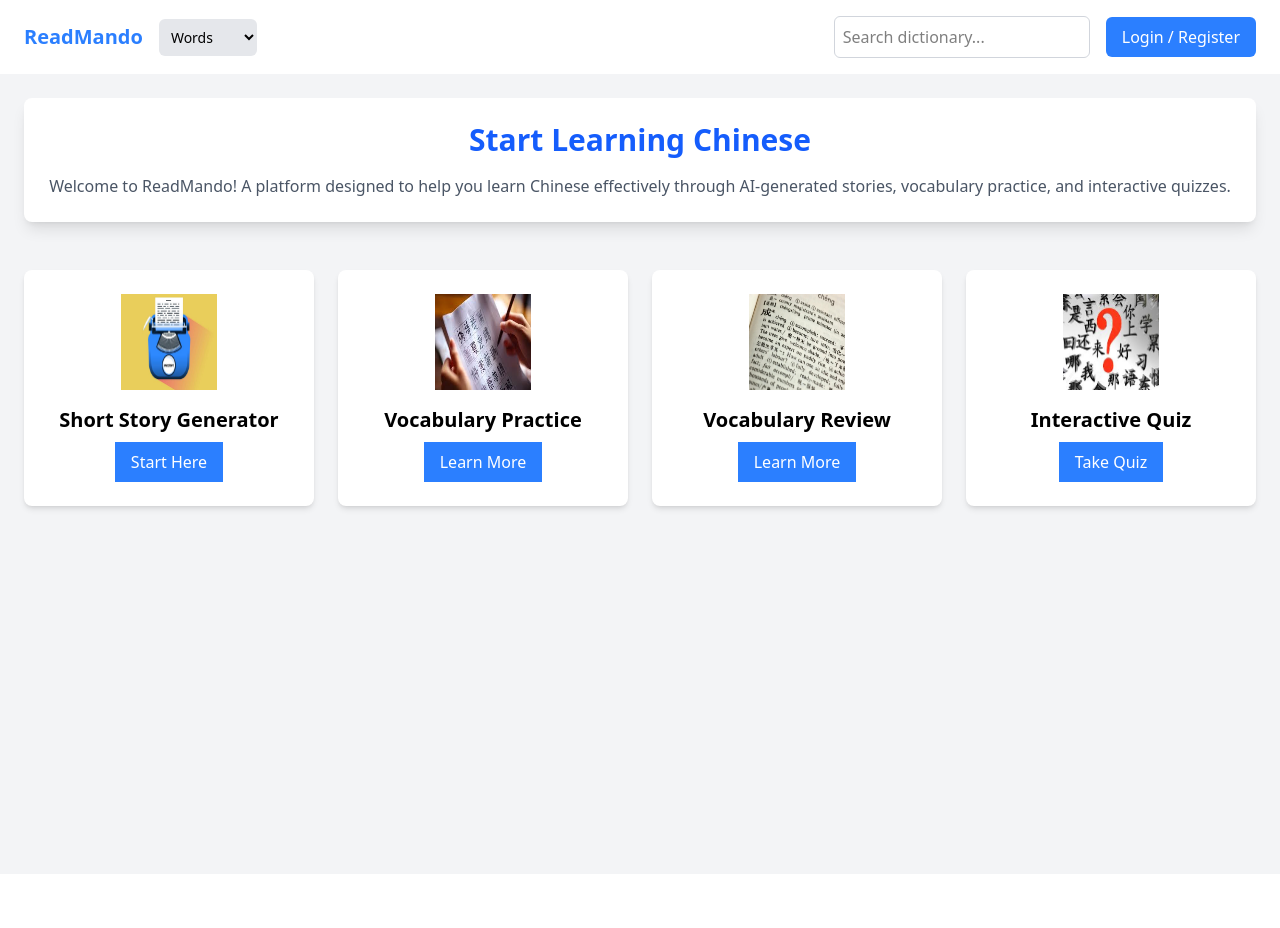
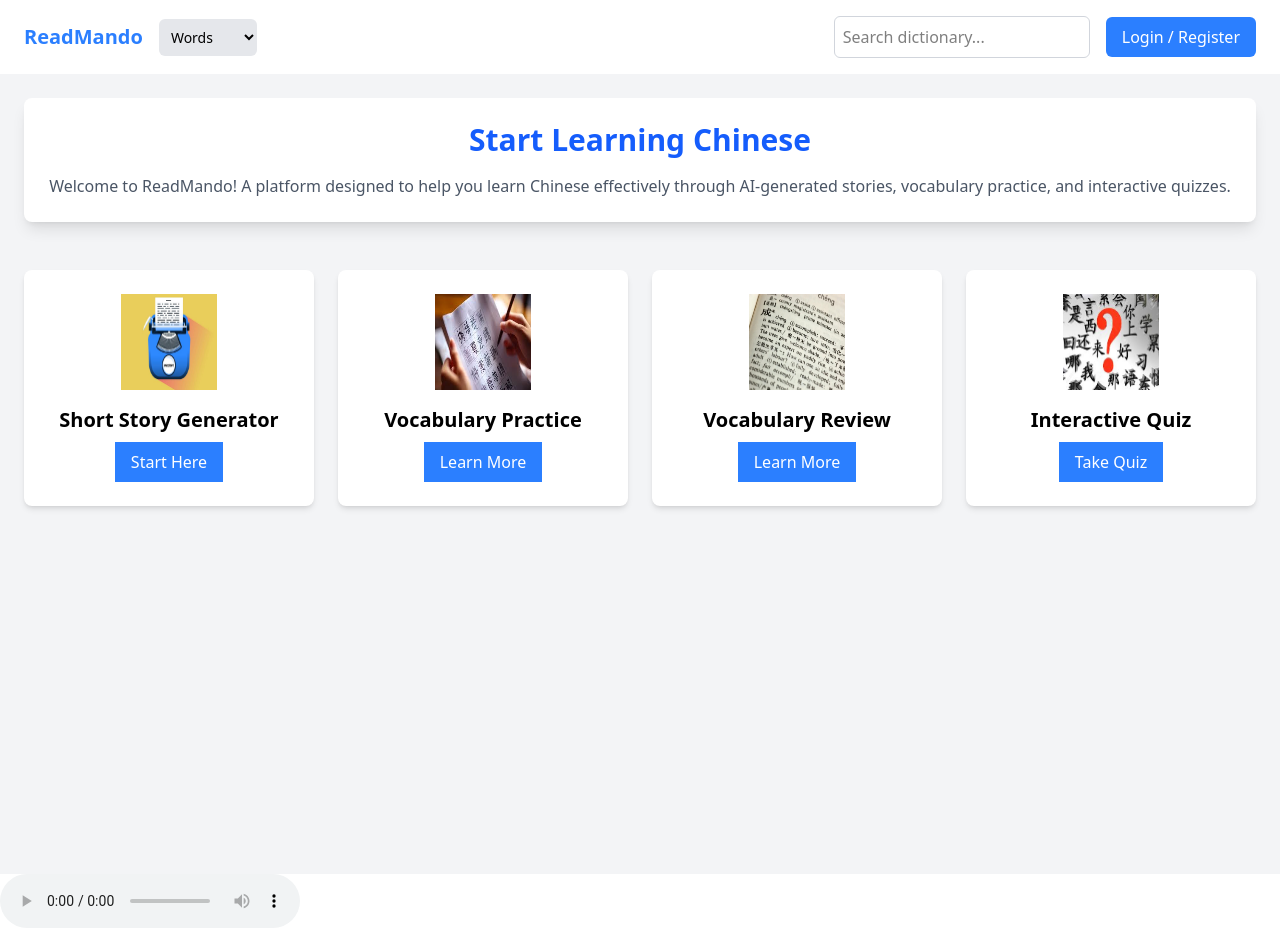
Before and after one commit to getter111/readMando, a React (Vite) app in the folder frontend/my-app/: page / in a window 1280 px wide. Before the commit the page ends 874 px from the top, so only its background shows below. Built offline with nearby package versions, Linux system fonts and the light colour scheme.

Commit message:
added audioplayer component to play audio from supabase storage public url

```diff
--- a/frontend/my-app/src/App.jsx
+++ b/frontend/my-app/src/App.jsx
@@ -5,10 +5,21 @@ import HomePage from './pages/HomePage'
 import LoginPage from './pages/LoginPage'
 import SearchPage from "./pages/SearchPage"
 import StoryPage from "./pages/StoryPage"
+import PropTypes from "prop-types";
+
+function AudioPlayer({ audioUrl }) {
+  return (
+      <audio controls>
+          <source src={audioUrl} type="audio/wav" />
+          Your browser does not support the audio element.
+      </audio>
+  );
+}
 
 function App() {
 
   return (
+    <>
         <Routes>
           <Route path="/" element= {<Layout />}>
             <Route index element= {<HomePage />} />
@@ -18,8 +29,12 @@ function App() {
             <Route path="story" element = {<StoryPage />} />
           </Route>
         </Routes>
-
+        <AudioPlayer audioUrl={"https://zftmkahagsvhgqkvmcop.supabase.co/storage/v1/object/public/audio/audio_files/stories/story_1_audio.wav"} />
+      </>
   )
 }
+AudioPlayer.propTypes = {
+  audioUrl: PropTypes.string.isRequired,
+};
 
 export default App
```
Lines whose indentation alone changed are shown as unchanged.
